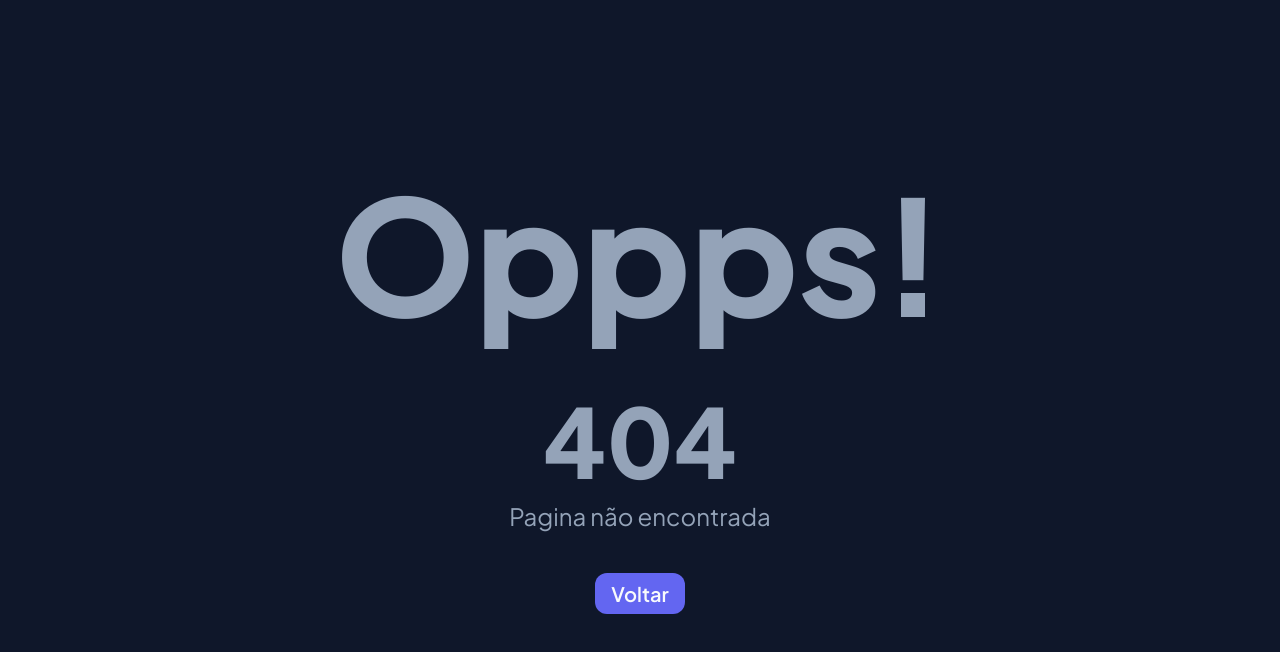
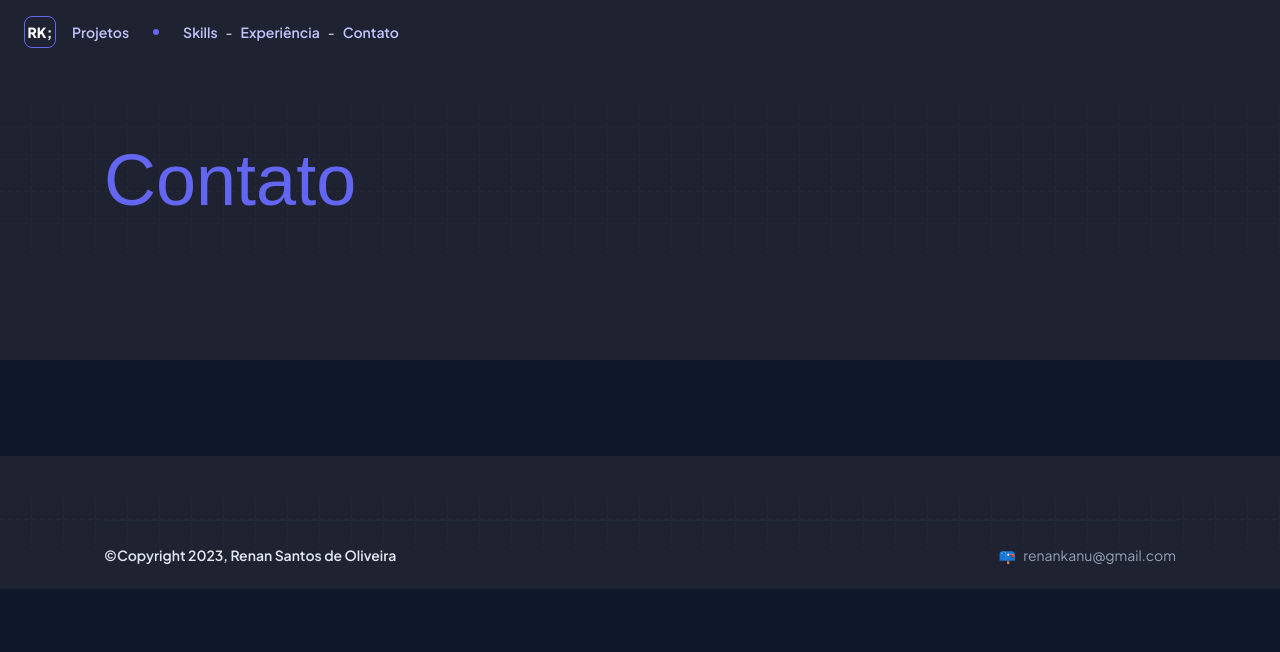
Before and after one commit to renankanu/kanu, a Next.js app: page /contact in a window 1280 px wide. Before the commit this address had no page. Shown: the top 652 px of the page. Built offline with nearby package versions, Linux system fonts and the light colour scheme; a web font is replaced by a local one.

Commit message:
SAVEPOINT

```diff
--- /dev/null
+++ b/src/app/contact/page.tsx
@@ -0,0 +1,30 @@
+'use client'
+import BaseLayout from '@/components/BaseLayout'
+import { m } from 'framer-motion'
+
+const animation = {
+  hide: { x: -32, opacity: 0 },
+  show: {
+    x: 0,
+    opacity: 1,
+  },
+}
+
+export default function Contact() {
+  return (
+    <BaseLayout>
+      <div className="background-grid background-grid--fade-out pb-20 pt-36">
+        <div className="content-wrapper">
+          <m.p
+            className="mb-16 block font-alt leading-none dark:text-primary-500 sm:text-3xl md:text-5xl lg:text-7xl xl:text-7xl"
+            initial={animation.hide}
+            animate={animation.show}
+            transition={{ delay: 0.1 }}
+          >
+            Contato
+          </m.p>
+        </div>
+      </div>
+    </BaseLayout>
+  )
+}
--- a/src/components/Navbar/index.tsx
+++ b/src/components/Navbar/index.tsx
@@ -23,8 +23,8 @@ function NavLink({ title, href, icon = null, className }: NavLinkProps) {
 
 const workLinks = [
   { title: 'Skills', href: '/skill' },
-  { title: 'Educação', href: '/work/education' },
   { title: 'Experiência', href: '/experience' },
+  { title: 'Contato', href: '/contact' },
 ]
 
 export default function Navbar() {
```
